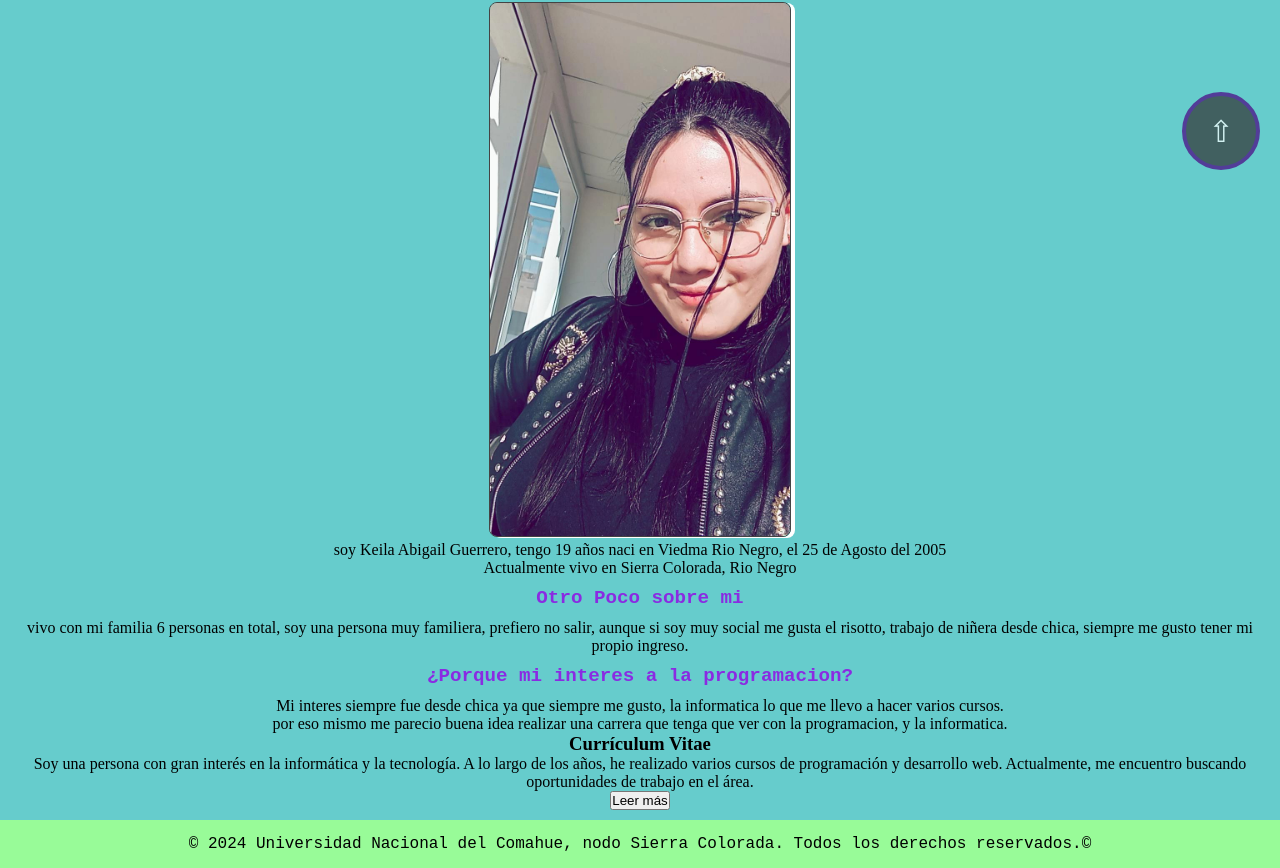
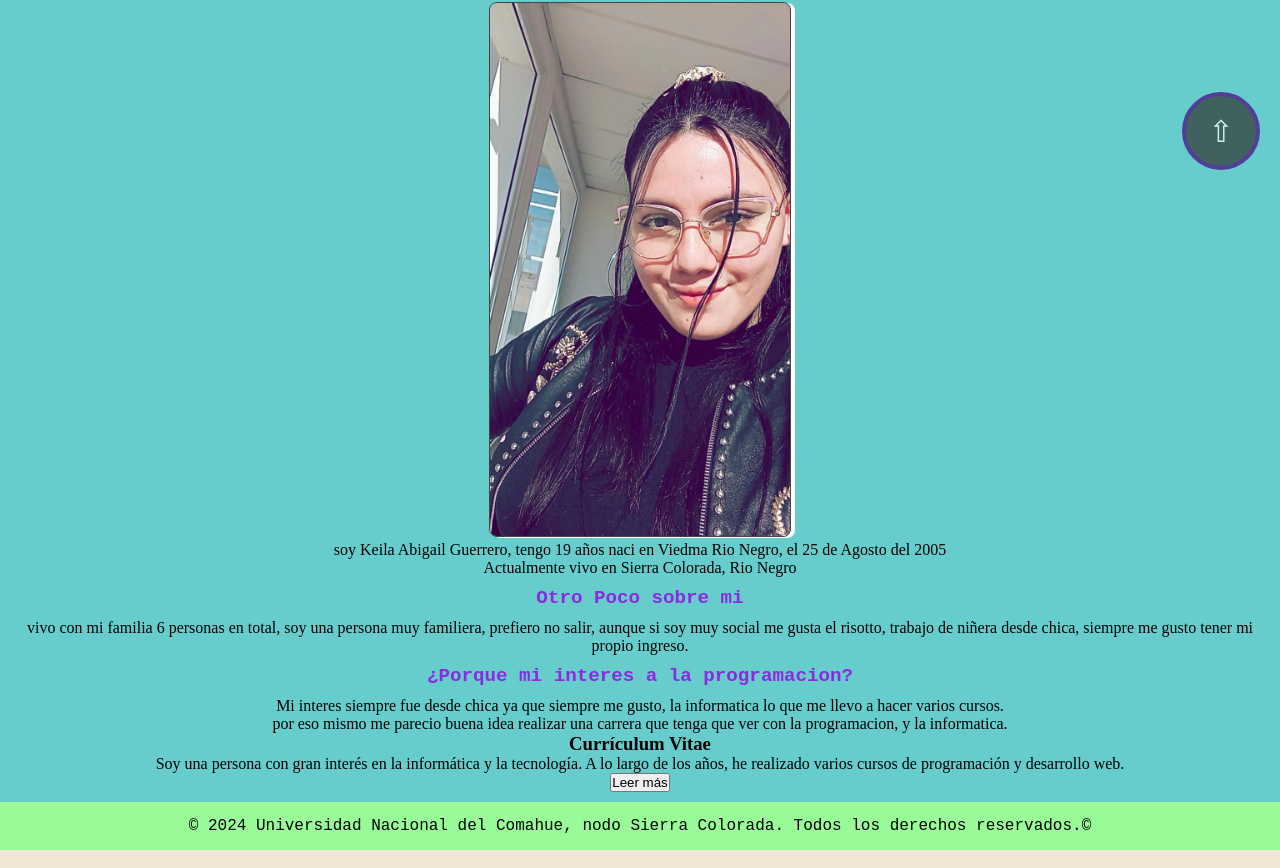
Before and after one commit to keila-19/repolaboratorioKeila, a plain HTML site: page acercade.html in a window 1280 px wide. Shown: the part 610-1478 px from the top of the page. Drawn offline with Linux system fonts and the light colour scheme.

Commit message:
Update acercade.html

```diff
--- a/acercade.html
+++ b/acercade.html
@@ -56,7 +56,7 @@
             <section class="cv-section">
                     <h3>Currículum Vitae</h3>
                     <p id="cv-abreviado">
-                        Soy una persona con gran interés en la informática y la tecnología. A lo largo de los años, he realizado varios cursos de programación y desarrollo web. Actualmente, me encuentro buscando oportunidades de trabajo en el área. <span id="cv-revelado" style="display:none;">He trabajado en diversos proyectos freelance, donde he desarrollado aplicaciones web, sitios dinámicos, y aplicaciones móviles. Mis habilidades incluyen HTML, CSS, JavaScript, y PHP. Además, he participado en eventos y hackathons relacionados con la programación.</span>
+                        Soy una persona con gran interés en la informática y la tecnología. A lo largo de los años, he realizado varios cursos de programación y desarrollo web.<span id="cv-revelado" style="display:none;">He trabajado en diversos proyectos freelance, donde he desarrollado aplicaciones web con esta materia. Mis habilidades incluyen HTML, CSS, JavaScript, y PHP. Relacionados con la programación.</span>
                     </p>
                     <button id="leerMasBtn" onclick="mostrarCV()">Leer más</button>
             </article>
```
